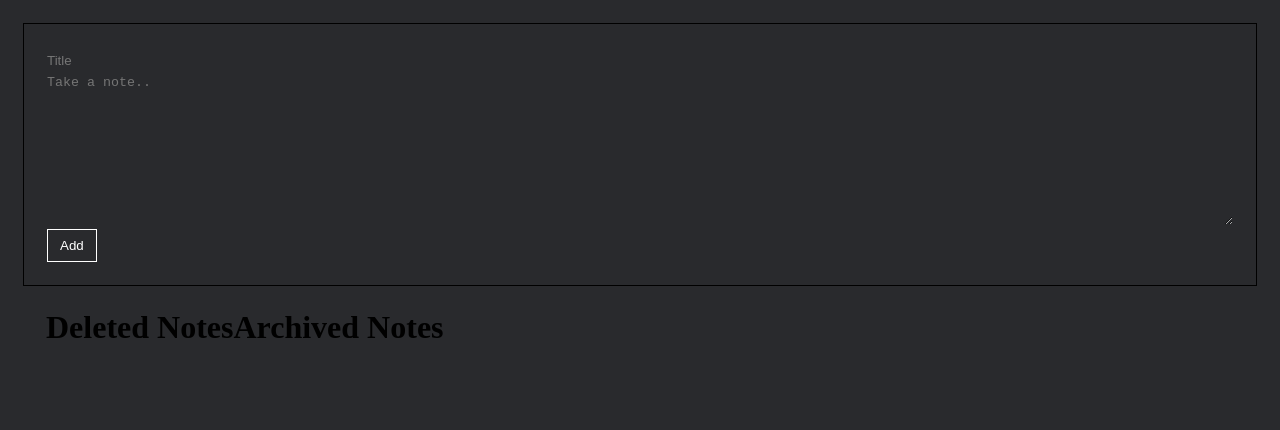
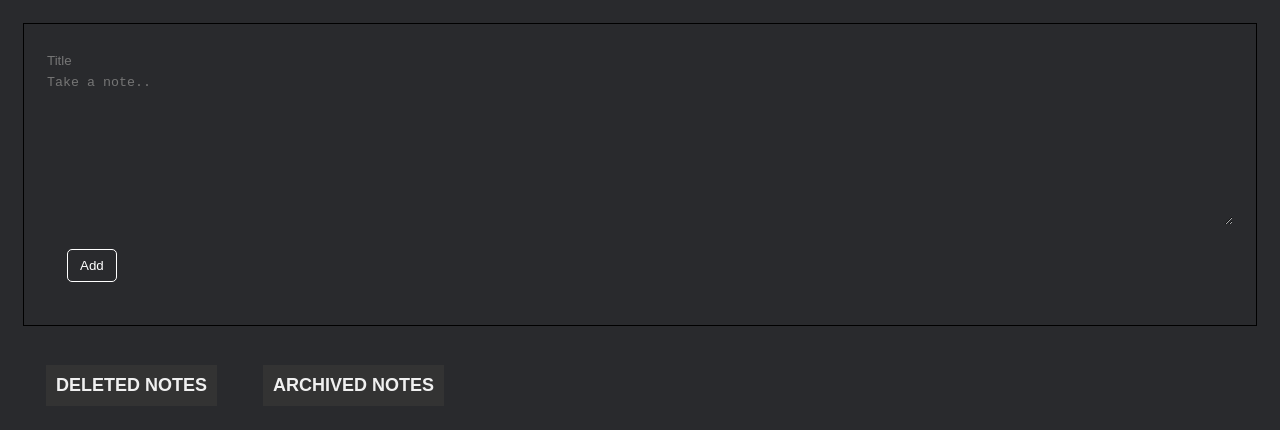
Before and after one commit to kinshukgoel4/Google-Keep-Clone, a plain HTML site: page index.html in a window 1280 px wide. Drawn offline with Linux system fonts and the light colour scheme.

Commit message:
feat: 📍Improved Design of the UI

```diff
--- a/notesApp.css
+++ b/notesApp.css
@@ -30,6 +30,10 @@ button{
     color: white;
     padding: 8px 12px;
     border: 1px solid white;
+    margin: 20px;
+    cursor: pointer;
+    justify-content: space-evenly;
+    border-radius: 5px;
 }
 
 #notes{
@@ -39,7 +43,7 @@ button{
     /* justify-content: space-evenly; */
 }
 .note{
-    width: 300px;
+    width: 400px;
     color: #a1a0a0;
     overflow-wrap: break-word;
     margin: 12px;
@@ -48,6 +52,23 @@ button{
     background: transparent;
 }
 
-.deleteNote{
-    float: right;
-}
+
+h1 {
+    font-family: Arial, Helvetica, sans-serif;
+    font-weight: bold;
+    font-size: 18px;
+    margin: 1rem 0;
+    color: #F0F0F0;
+    text-transform: uppercase;
+    text-align: center;
+    border-bottom: 1px none #fff;
+    padding-bottom: 0.5rem;
+    background-color: #333;
+    padding: 10px;
+  }
+
+#deletedNotes, #archivedNotes {
+    padding: 23px;
+    display: flex;
+    flex-wrap: wrap;
+  }
```
